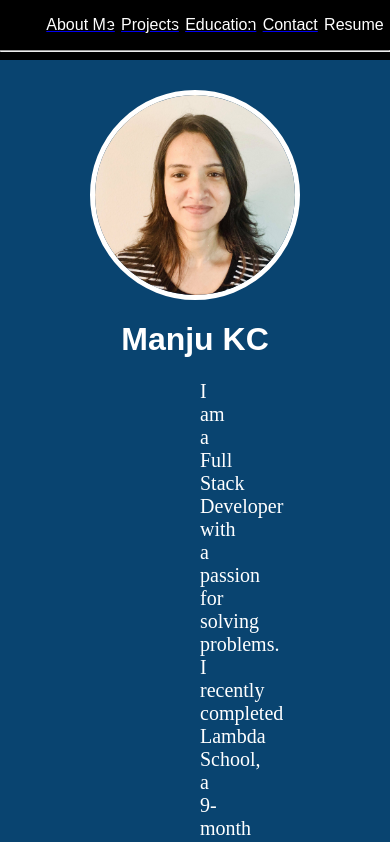
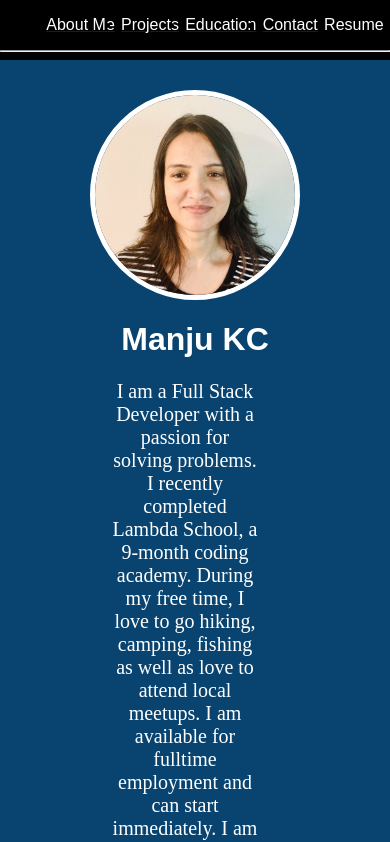
Before and after one commit to Manjukcthapa/Portfolio, a React (Create React App) app: page / in a window 390 px wide. Shown: the top 842 px of the page. Built offline with nearby package versions, Linux system fonts and the light colour scheme.

Commit message:
about page responsive

```diff
--- a/src/Component/Contact.js
+++ b/src/Component/Contact.js
@@ -23,7 +23,7 @@ class Contact extends React.Component {
                 <i class="fa fa-envelope fa-2x" aria-hidden="true"></i>
               </div>
               <div>
-                <a className="phonenumber" href="">kcmanjuthapa@gmail.com</a>
+                <a className="phonenumber">kcmanjuthapa@gmail.com</a>
               </div>
             </div>
           </div>
--- a/src/Component/Homepage.js
+++ b/src/Component/Homepage.js
@@ -11,7 +11,7 @@ class HomePage extends React.Component {
             <img className="team-img1" alt="profile" src={image} />
             <h1>Manju KC</h1>
             <div className="home-para">
-              <p>
+              <p className = "aboutme">
                 I am a Full Stack Developer with a passion for solving problems.
                 I recently completed Lambda School, a 9-month coding academy.
                 During my free time, I love to go hiking, camping, fishing as
--- a/src/Component/education.css
+++ b/src/Component/education.css
@@ -4,6 +4,15 @@
   border: 10px solid #094470;
   background-color: white;
   margin-top: 130px;
+  @media (max-width: 500px) {
+    height:auto;
+    width:300px;
+    border: 10px solid #094470;
+    background-color: white;
+    margin-top:5px;
+    margin-left:5px;
+    margin-right:5px;
+  }
 }
 .edu-head{
     text-align: center;
--- a/src/Component/homepage.css
+++ b/src/Component/homepage.css
@@ -125,10 +125,21 @@ html {
   }
 
   .home-para{
-    padding-right: 200px;
+    padding-left: 100px;
     padding-bottom: 10px;
-    padding-left: 200px;
+    padding-right: 100px;
     color:white;
     font-size: 20px;
     font-family: "Times New Roman", Times, serif;
+
   }
+
+  .aboutme {
+  }
+
+  @media only screen and (max-width: 600px) {
+    .aboutme {
+      margin-left:10px;
+      padding-right: 30px;
+    }
+  }
```
